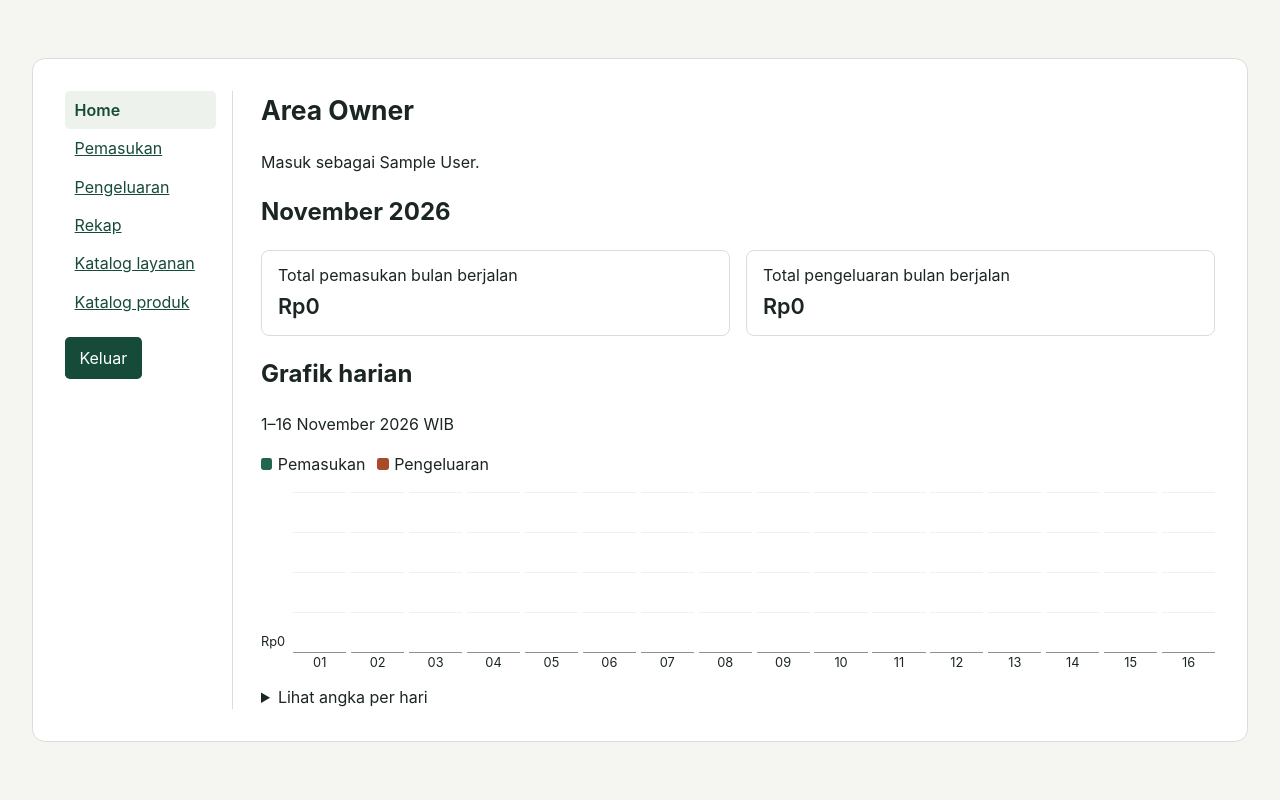
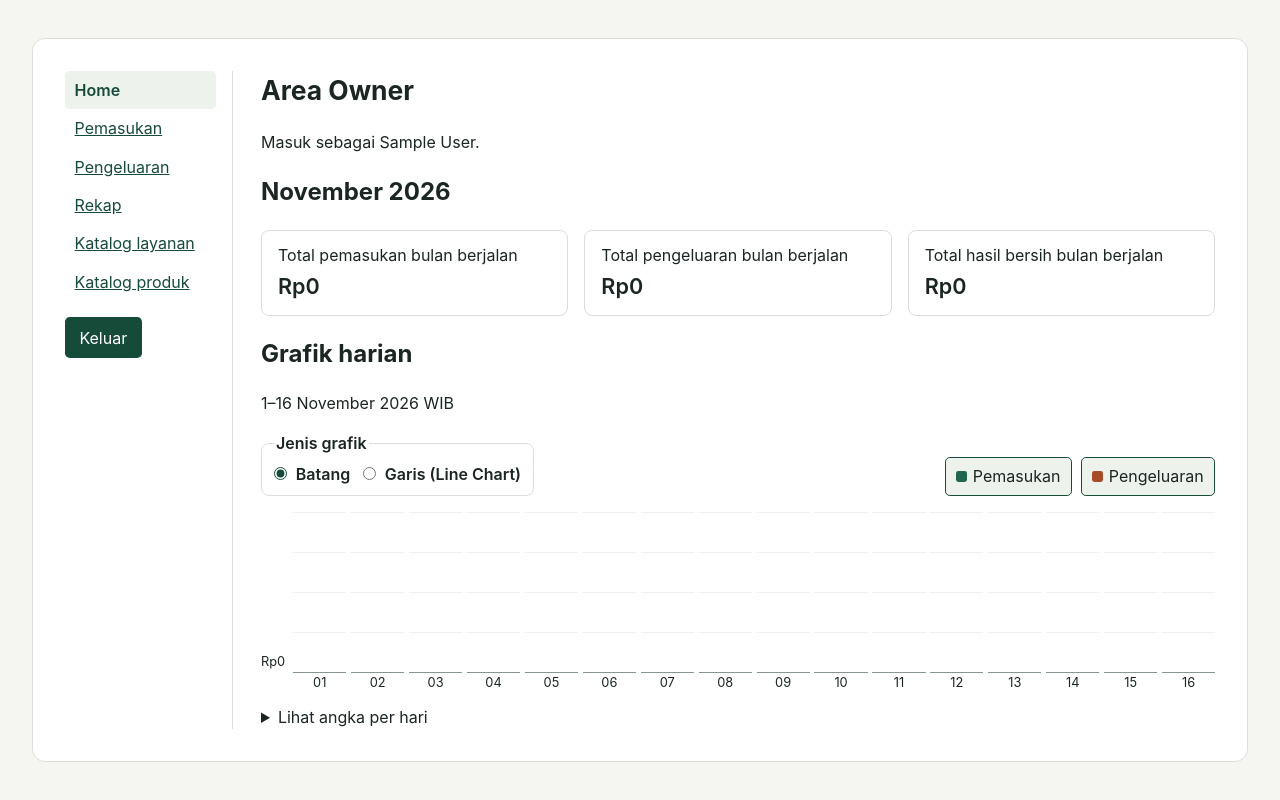
Before and after one commit to MfuatH/SISTEM-MANAJEMEN-OPERASIONAL-BARBERSHOP, a Laravel app: page /owner in a window 1280 px wide. Run offline with Laravel 12, Linux system fonts and the light colour scheme; the visitor is signed in with stand-in values (Sample User, id 1); data that the repository does not hold is empty.

Commit message:
feat: add dashboard chart controls and net total

```diff
--- a/app/Services/OwnerDashboardReport.php
+++ b/app/Services/OwnerDashboardReport.php
@@ -11,7 +11,7 @@ class OwnerDashboardReport
      * @return array{
      *     month: CarbonImmutable,
      *     today: CarbonImmutable,
-     *     totals: array{income: string, expenses: string},
+     *     totals: array{income: string, expenses: string, net: string},
      *     days: list<array{date: string, income: string, expenses: string}>
      * }
      */
@@ -46,7 +46,11 @@ class OwnerDashboardReport
         return [
             'month' => $month,
             'today' => $today,
-            'totals' => ['income' => (string) $income, 'expenses' => (string) $expenses],
+            'totals' => [
+                'income' => (string) $income,
+                'expenses' => (string) $expenses,
+                'net' => (string) $income->minus($expenses),
+            ],
             'days' => $days,
         ];
     }
--- /dev/null
+++ b/public/js/owner-dashboard.js
@@ -0,0 +1,85 @@
+const section = document.querySelector('[data-dashboard-chart]');
+const plot = section.querySelector('[data-chart-plot]');
+const canvas = plot.querySelector('canvas');
+const days = [...plot.querySelectorAll('[data-chart-day]')];
+const controls = section.querySelector('[data-chart-controls]');
+const seriesButtons = [...controls.querySelectorAll('button[data-series]')];
+const chartArea = section.querySelector('[data-chart-area]');
+const table = section.querySelector('details');
+const empty = section.querySelector('[data-chart-empty]');
+const scale = Number(plot.dataset.scale);
+const style = getComputedStyle(section);
+
+function drawLine(activeSeries) {
+    const { width, height } = canvas.getBoundingClientRect();
+    const context = canvas.getContext('2d');
+    if (!context || width === 0 || height === 0) {
+        return;
+    }
+
+    const pixels = window.devicePixelRatio || 1;
+    canvas.width = Math.round(width * pixels);
+    canvas.height = Math.round(height * pixels);
+    context.scale(pixels, pixels);
+    context.lineWidth = 2;
+    context.lineJoin = 'round';
+
+    const padding = 4;
+    for (const series of activeSeries) {
+        const color = style.getPropertyValue('--dashboard-' + series).trim();
+        const coordinates = days.map((day) => [
+            day.offsetLeft + day.offsetWidth / 2,
+            padding + (1 - Number(day.dataset[series]) / scale) * (height - 2 * padding),
+        ]);
+
+        context.strokeStyle = color;
+        context.fillStyle = color;
+        context.beginPath();
+        context.moveTo(...coordinates[0]);
+        for (const point of coordinates.slice(1)) {
+            context.lineTo(...point);
+        }
+        context.stroke();
+
+        for (const [x, y] of coordinates) {
+            context.beginPath();
+            context.arc(x, y, 3, 0, 2 * Math.PI);
+            context.fill();
+        }
+    }
+}
+
+function render() {
+    const type = controls.querySelector('input:checked').value;
+    const active = seriesButtons
+        .filter((button) => button.getAttribute('aria-pressed') === 'true')
+        .map((button) => button.dataset.series);
+
+    for (const item of section.querySelectorAll('[data-chart-series]')) {
+        item.hidden = !active.includes(item.dataset.chartSeries);
+    }
+
+    plot.dataset.type = type;
+    chartArea.hidden = active.length === 0;
+    table.hidden = active.length === 0;
+    empty.hidden = active.length !== 0;
+    canvas.hidden = type !== 'line';
+
+    if (type === 'line' && active.length > 0) {
+        drawLine(active);
+    }
+}
+
+for (const button of seriesButtons) {
+    button.addEventListener('click', () => {
+        const isOn = button.getAttribute('aria-pressed') === 'true';
+        button.setAttribute('aria-pressed', String(!isOn));
+        render();
+    });
+}
+
+controls.addEventListener('change', render);
+new ResizeObserver(render).observe(plot);
+controls.hidden = false;
+section.querySelector('[data-chart-legend]').hidden = true;
+render();
--- a/resources/views/auth/owner-layout.blade.php
+++ b/resources/views/auth/owner-layout.blade.php
@@ -34,12 +34,24 @@
         .dashboard-totals dd { margin: .2rem 0 0; font-size: 1.35rem; font-weight: 600; overflow-wrap: anywhere; }
         .dashboard-legend { display: flex; flex-wrap: wrap; gap: .75rem; }
         .dashboard-swatch { display: inline-block; width: .7rem; height: .7rem; margin-right: .35rem; border-radius: .15rem; }
-        .dashboard-income { background: #21664e; }
-        .dashboard-expenses { background: #a74c28; }
+        .dashboard-chart-section { --dashboard-income: #21664e; --dashboard-expenses: #a74c28; }
+        .dashboard-chart-section [hidden] { display: none; }
+        .dashboard-controls, .dashboard-series, .dashboard-chart-types label { display: flex; align-items: center; flex-wrap: wrap; gap: .55rem; }
+        .dashboard-controls { justify-content: space-between; margin-bottom: 1rem; }
+        .dashboard-chart-types { display: flex; flex-wrap: wrap; align-items: center; gap: .8rem; margin: 0; padding: .4rem .75rem .55rem; }
+        .dashboard-chart-types input { width: auto; margin: 0; accent-color: #164b39; }
+        .dashboard-series { align-self: end; }
+        .dashboard-series button { padding: .4rem .65rem; border: 1px solid #89968e; background: white; color: #1b2522; }
+        .dashboard-series button[aria-pressed="true"] { background: #edf2ed; border-color: #164b39; }
+        .dashboard-series button[aria-pressed="false"] .dashboard-swatch { background: #abb3ad; }
+        .dashboard-income { background: var(--dashboard-income); }
+        .dashboard-expenses { background: var(--dashboard-expenses); }
         .dashboard-chart-area { display: grid; grid-template-columns: auto minmax(0, 1fr); column-gap: .5rem; margin-bottom: .85rem; }
         .dashboard-axis { display: flex; flex-direction: column; justify-content: space-between; text-align: right; height: 10rem; max-width: 7.5rem; overflow-wrap: anywhere; font-size: .8rem; }
         .dashboard-chart-scroll { overflow-x: auto; }
-        .dashboard-chart { display: flex; gap: .3rem; width: max-content; min-width: 100%; }
+        .dashboard-chart { position: relative; display: flex; gap: .3rem; width: max-content; min-width: 100%; }
+        .dashboard-line { position: absolute; inset: 0 0 auto; width: 100%; height: 10rem; pointer-events: none; }
+        .dashboard-chart[data-type="line"] .dashboard-bar { visibility: hidden; }
         .dashboard-day { flex: 1 0 2rem; text-align: center; font-size: .8rem; }
         .dashboard-bars { height: 10rem; display: flex; justify-content: center; align-items: flex-end; gap: .15rem; border-bottom: 1px solid #89968e; background: repeating-linear-gradient(to top, transparent 0 calc(25% - 1px), #edf2ed calc(25% - 1px) 25%); }
         .dashboard-bar { display: block; width: .65rem; border-radius: .15rem .15rem 0 0; }
@@ -70,5 +82,6 @@
 </head>
 <body>
     <main class="@yield('main-class')">@yield('content')</main>
+    @stack('scripts')
 </body>
 </html>
--- a/resources/views/owner/dashboard-chart.blade.php
+++ b/resources/views/owner/dashboard-chart.blade.php
@@ -4,29 +4,48 @@
     $lastDay = $today->locale('id')->translatedFormat('j F Y');
 @endphp
 
-<section aria-labelledby="daily-chart-title">
+<section class="dashboard-chart-section" aria-labelledby="daily-chart-title" data-dashboard-chart>
     <h2 id="daily-chart-title">Grafik harian</h2>
     <p>{{ $today->day === 1 ? $lastDay : '1–'.$lastDay }} WIB</p>
 
-    <ul class="dashboard-legend">
+    <div class="dashboard-controls" data-chart-controls hidden>
+        <fieldset class="dashboard-chart-types">
+            <legend>Jenis grafik</legend>
+            <label><input type="radio" name="dashboard-chart-type" value="bar" checked> Batang</label>
+            <label><input type="radio" name="dashboard-chart-type" value="line"> Garis (Line Chart)</label>
+        </fieldset>
+        <div class="dashboard-series" role="group" aria-label="Seri grafik">
+            <button type="button" data-series="income" aria-pressed="true">
+                <span class="dashboard-swatch dashboard-income" aria-hidden="true"></span>Pemasukan
+            </button>
+            <button type="button" data-series="expenses" aria-pressed="true">
+                <span class="dashboard-swatch dashboard-expenses" aria-hidden="true"></span>Pengeluaran
+            </button>
+        </div>
+    </div>
+
+    <ul class="dashboard-legend" data-chart-legend>
         <li><span class="dashboard-swatch dashboard-income" aria-hidden="true"></span>Pemasukan</li>
         <li><span class="dashboard-swatch dashboard-expenses" aria-hidden="true"></span>Pengeluaran</li>
     </ul>
 
-    <div class="dashboard-chart-area">
+    <p role="status" data-chart-empty hidden>Aktifkan Pemasukan atau Pengeluaran untuk menampilkan grafik.</p>
+
+    <div class="dashboard-chart-area" data-chart-area>
         <div class="dashboard-axis" aria-hidden="true">
             <span>{{ (string) $maximum === '0' ? '' : App\Services\OwnerReport::rupiah($maximum) }}</span>
             <span>Rp0</span>
         </div>
         <div class="dashboard-chart-scroll" role="region" aria-label="Grafik harian, data tersedia pada tabel di bawah" tabindex="0">
-            <div class="dashboard-chart" aria-hidden="true">
+            <div class="dashboard-chart" data-chart-plot data-scale="{{ $scale }}" aria-hidden="true">
+                <canvas class="dashboard-line" hidden></canvas>
                 @foreach ($days as $day)
-                    <div class="dashboard-day">
+                    <div class="dashboard-day" data-chart-day data-income="{{ $day['income'] }}" data-expenses="{{ $day['expenses'] }}">
                         <div class="dashboard-bars">
-                            <span class="dashboard-bar dashboard-income"
+                            <span class="dashboard-bar dashboard-income" data-chart-series="income"
                                 style="height: {{ round((float) $day['income'] / $scale * 100, 4) }}%; min-height: {{ $day['income'] === '0' ? '0' : '2px' }}"
                                 title="{{ $day['date'] }} · Pemasukan {{ App\Services\OwnerReport::rupiah($day['income']) }}"></span>
-                            <span class="dashboard-bar dashboard-expenses"
+                            <span class="dashboard-bar dashboard-expenses" data-chart-series="expenses"
                                 style="height: {{ round((float) $day['expenses'] / $scale * 100, 4) }}%; min-height: {{ $day['expenses'] === '0' ? '0' : '2px' }}"
                                 title="{{ $day['date'] }} · Pengeluaran {{ App\Services\OwnerReport::rupiah($day['expenses']) }}"></span>
                         </div>
@@ -44,8 +63,8 @@
                 <thead>
                     <tr>
                         <th scope="col">Tanggal (WIB)</th>
-                        <th scope="col" class="number">Pemasukan</th>
-                        <th scope="col" class="number">Pengeluaran</th>
+                        <th scope="col" class="number" data-chart-series="income">Pemasukan</th>
+                        <th scope="col" class="number" data-chart-series="expenses">Pengeluaran</th>
                     </tr>
                 </thead>
                 <tbody>
@@ -54,8 +73,8 @@
                             <th scope="row">
                                 <time datetime="{{ $day['date'] }}">{{ Carbon\CarbonImmutable::parse($day['date'])->format('d/m/Y') }}</time>
                             </th>
-                            <td class="number">{{ App\Services\OwnerReport::rupiah($day['income']) }}</td>
-                            <td class="number">{{ App\Services\OwnerReport::rupiah($day['expenses']) }}</td>
+                            <td class="number" data-chart-series="income">{{ App\Services\OwnerReport::rupiah($day['income']) }}</td>
+                            <td class="number" data-chart-series="expenses">{{ App\Services\OwnerReport::rupiah($day['expenses']) }}</td>
                         </tr>
                     @endforeach
                 </tbody>
@@ -63,3 +82,7 @@
         </div>
     </details>
 </section>
+
+@push('scripts')
+    <script src="{{ asset('js/owner-dashboard.js') }}" defer></script>
+@endpush
--- a/resources/views/owner/home.blade.php
+++ b/resources/views/owner/home.blade.php
@@ -39,6 +39,10 @@
                         <dt>Total pengeluaran bulan berjalan</dt>
                         <dd>{{ App\Services\OwnerReport::rupiah($totals['expenses']) }}</dd>
                     </div>
+                    <div>
+                        <dt>Total hasil bersih bulan berjalan</dt>
+                        <dd>{{ App\Services\OwnerReport::rupiah($totals['net']) }}</dd>
+                    </div>
                 </dl>
             </section>
 
```
Also changed, not shown: docs/pengerjaan-sistem/Catatan-Pengerjaan-Slice-10.md (+11 -8 lines), docs/pengerjaan-sistem/Desain-Database-MySQL-Barbershop.md (+3 -3 lines), docs/pengerjaan-sistem/Rencana-Backend-Sistem-Operasional-Barbershop.md (+2 -2 lines), tests/Feature/OwnerDashboardTest.php (+13 -4 lines), README.md.
